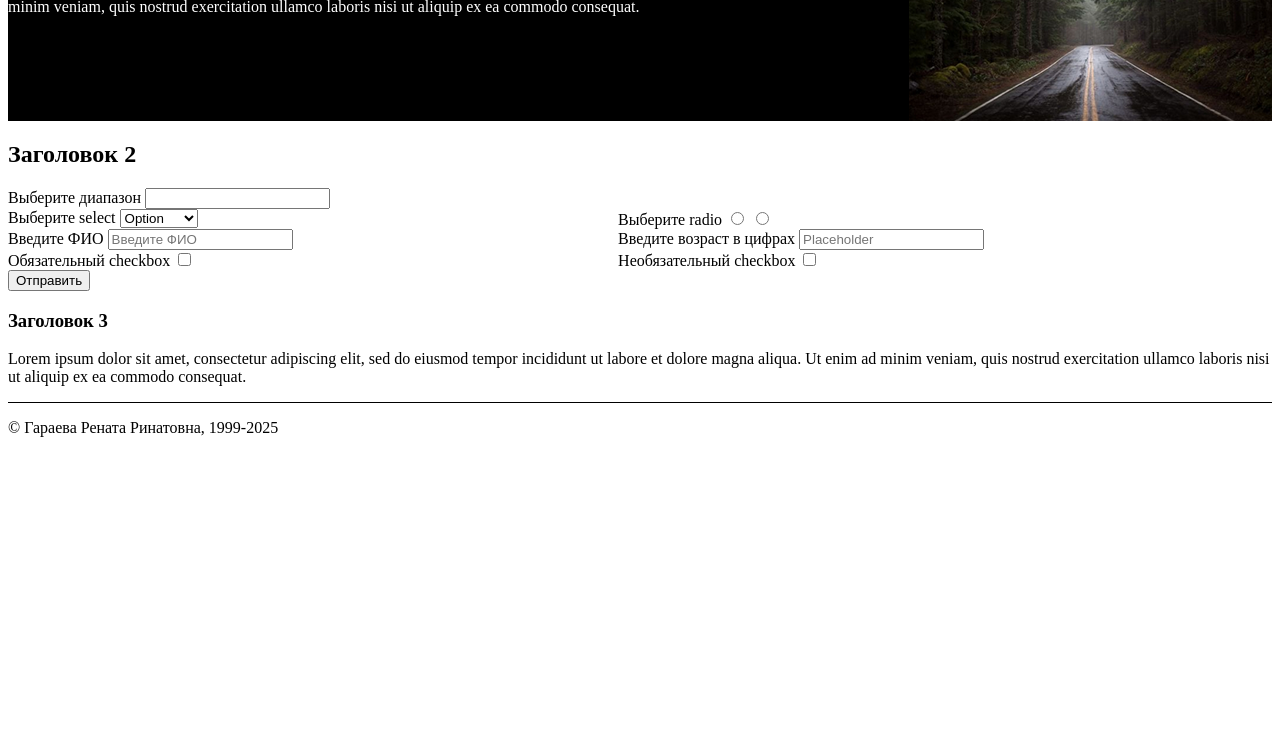
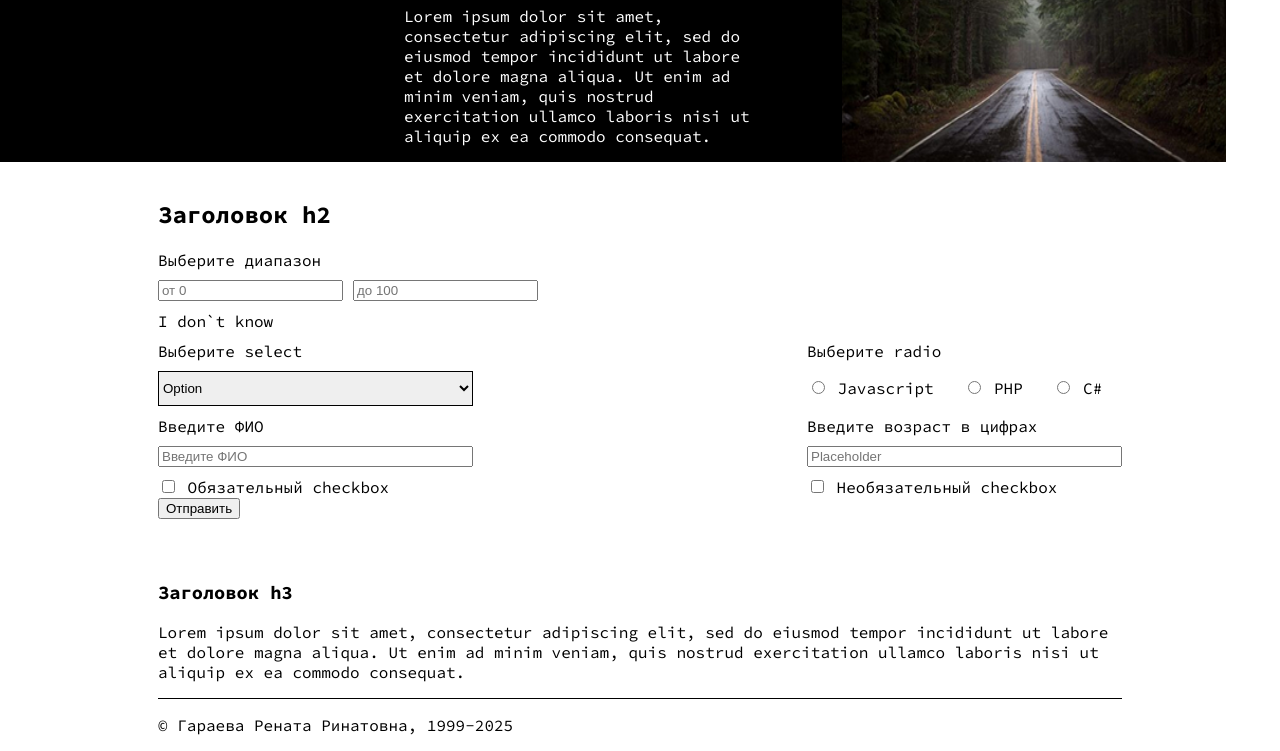
Before and after one commit to RenataGaraeva/Garaeva-R.R.-Test-task-Junior-Frontend-developer, a website built with Vite: page index.html in a window 1280 px wide. Shown: the part 108-859 px from the top of the page. Before the commit the page ends 800 px from the top, so only its background shows below. Built offline with nearby package versions, Linux system fonts and the light colour scheme.

Commit message:
made layout

```diff
--- a/index.html
+++ b/index.html
@@ -3,12 +3,15 @@
 <head>
     <meta charset="UTF-8">
     <title>Title</title>
+    <link rel="preconnect" href="https://fonts.googleapis.com">
+    <link rel="preconnect" href="https://fonts.gstatic.com" crossorigin>
+    <link href="https://fonts.googleapis.com/css2?family=Indie+Flower&family=Source+Code+Pro:ital,wght@0,200..900;1,200..900&display=swap" rel="stylesheet">
     <link href="styles.css" rel="stylesheet" />
 </head>
 <body>
 <header class = "header">
     <div class="containerForHeadingAndTextInHeader">
-<h1 class="firstHeading">Заголовок 1</h1>
+<h1 class="firstHeading">Заголовок h1</h1>
     <p class = 'text'>Lorem ipsum dolor sit amet, consectetur adipiscing elit, sed do eiusmod tempor incididunt ut labore et dolore magna aliqua. Ut enim ad minim veniam, quis nostrud exercitation ullamco laboris nisi ut aliquip ex ea commodo consequat.</p>
     </div>
         <img src = "image.png" alt="road">
@@ -16,35 +19,72 @@
 </header>
 <main>
     <div>
-<h2>Заголовок 2</h2>
+<h2>Заголовок h2</h2>
     <form class="form">
-        <label class="containerForInputOfRange">Выберите диапазон
-            <input type = "text">
+
+       <div class="mainContainerForInputOfRange">
+           <label class="containerForInputOfRange">
+            Выберите диапазон
            </label>
-        <label class="containerForInputOfSelect">Выберите select
-            <select required name = "select">
+            <input class="inputForRangeFromZero" type = "text" placeholder="от 0">
+            <input class="inputForRangeTo" type = "text" placeholder="до 100">
+            <div>I don`t know</div>
+
+       </div>
+      <div class = "mainContainerForInputOfSelect">
+       <label class="containerForInputOfSelect">
+            Выберите select
+       </label>
+            <select  required name = "select">
                 <option>Option</option>
                 <option>Vite</option>
                 <option>Webpack</option>
                 <option>Gulp</option>
             </select>
+      </div>
+            <div class="mainContainerForRadio">
+            <label class="containerForRadio">
+            Выберите radio
             </label>
-        <label class="containerForRadio">Выберите radio
+                <label class="firstInputForRadio">
                 <input type = "radio">
+                Javascript
+                </label>
+
+            <label class="secondInputForRadio">
             <input type = "radio">
+              PHP
             </label>
-        <label  class="containerForInputOfName">Введите ФИО
+                <label class="thirdInputForRadio">
+            <input type = "radio">
+                C#
+                </label>
+            </div>
+            <div class="mainContainerForInputOfName">
+        <label  class="containerForInputOfName">
+            Введите ФИО
+        </label>
             <input class = "inputForName" type = "text" placeholder="Введите ФИО">
+            </div>
+            <div class="mainContainerForAge">
+        <label  class="containerForAge">
+            Введите возраст в цифрах
         </label>
-        <label  class="containerForAge">Введите возраст в цифрах
             <input type = "number" placeholder="Placeholder">
+            </div>
+            <div class="mainContainerForRequiredCheckbox">
+        <label class="containerForRequiredCheckbox">
+            <input type = "checkbox" required>
+            Обязательный checkbox
         </label>
-        <label class="containerForRequiredCheckbox">Обязательный checkbox
-            <input type = "checkbox" required>
+            </div>
+            <div class ="mainContainerForNotRequiredCheckbox">
+        <label class="containerForNotRequiredCheckbox">
+            <input type = "checkbox">
+            Необязательный checkbox
         </label>
-        <label class="containerForNotRequiredCheckbox">Необязательный checkbox
-            <input type = "checkbox">
-        </label>
+            </div>
+
     </form>
     <button class = "button" type = "submit">Отправить</button>
     </div>
@@ -53,7 +93,7 @@
         <button class="closeBottonForPopup" type="button">X</button>
     </dialog>
     <article class = "containerForFirdHeadingAndText">
-    <h3>Заголовок 3</h3>
+    <h3>Заголовок h3</h3>
         <p>Lorem ipsum dolor sit amet, consectetur adipiscing elit, sed do eiusmod tempor incididunt ut labore et dolore magna aliqua. Ut enim ad minim veniam, quis nostrud exercitation ullamco laboris nisi ut aliquip ex ea commodo consequat.</p>
     </article>
 </main>
--- a/styles.css
+++ b/styles.css
@@ -1,45 +1,137 @@
+body {
+    margin: 0;
+    padding: 0;
+    font-family: "Source Code Pro",  monospace;
+}
+
 .header {
     display: flex;
+    margin-bottom: 37px;
 }
-
 form {
     display: grid;
+    justify-content: space-between;
+    grid-template-columns: 315px 315px;
+    gap: 10px 10px;
     grid-template-areas:
             "InputOfRange . "
     "InputOfSelect InputOfRadio"
     "InputOfName inputOfAge"
     "inputForRequiredCheckbox inputForNotRequiredCheckbox";
 }
-.containerForInputOfRange {
-    grid-area: InputOfRange
+
+img {
+flex-basis: 30vw;
 }
 
-.containerForInputOfName {
+.containerForInputOfName input,
+select{
+    width: 315px;
+    height: 35px;
+    border: 1px solid black;
+}
+/*
+.containerForInputOfRange input {
+    width: ;
+}
+
+ */
+footer,
+main {
+    margin: 0 158px;
+}
+
+footer {
+    margin-top: auto;
+}
+
+.mainContainerForInputOfRange {
+    display: grid;
+    grid-area: InputOfRange;
+    gap: 10px 10px;
+   grid-template-areas:
+"textForInputOfRange textForInputOfRange"
+"firstInputForRange secondInputForRange"
+"div div";
+}
+
+.mainContainerForInputOfSelect,
+.mainContainerForInputOfName,
+.mainContainerForAge {
+ display: grid;
+   grid-auto-columns: auto;
+    grid-template-rows: auto auto;
+   gap: 10px;
+}
+
+.mainContainerForRadio {
+    display: grid;
+    grid-template-areas:
+"textForInputOfRadio textForInputOfRadio textForInputOfRadio"
+"firstInputForRadio secondInputForRadio thirdInputForRadio";
+    gap: 10px 10px;
+}
+
+.containerForRadio {
+    grid-area: textForInputOfRadio;
+}
+.firstInputForRadio {
+    grid-area: firstInputForRadio;
+}
+.secondInputForRadio {
+    grid-area: secondInputForRadio;
+}
+.thirdInputForRadio {
+    grid-area: thirdInputForRadio;
+}
+.inputForRangeFromZero {
+    grid-area: firstInputForRange;
+}
+.inputForRangeTo {
+    grid-area: secondInputForRange;
+}
+.mainContainerForInputOfRange div {
+    grid-area: div;
+}
+
+
+.button {
+    margin-bottom: 43px;
+}
+.containerForInputOfRange {
+    grid-area: textForInputOfRange;
+}
+
+.mainContainerForInputOfName {
     grid-area: InputOfName
 }
 
-.containerForInputOfSelect {
+.mainContainerForInputOfSelect {
     grid-area: InputOfSelect
 }
 
-.containerForRequiredCheckbox {
+.mainContainerForRequiredCheckbox {
     grid-area: inputForRequiredCheckbox
 }
 
-.containerForNotRequiredCheckbox {
+.mainContainerForNotRequiredCheckbox {
     grid-area: inputForNotRequiredCheckbox
 }
 
-.containerForRadio {
+.mainContainerForRadio {
     grid-area: InputOfRadio
 }
 
-.containerForAge {
+.mainContainerForAge {
     grid-area: inputOfAge
 }
 
 .containerForHeadingAndTextInHeader {
+    width: 363px;
   background-color: black;
+    padding-left: 404px;
+    padding-right: 75px;
+    padding-top: 31px;
 }
 .borderline {
     border-bottom: solid 1px black
```
Lines whose indentation alone changed are shown as unchanged.
